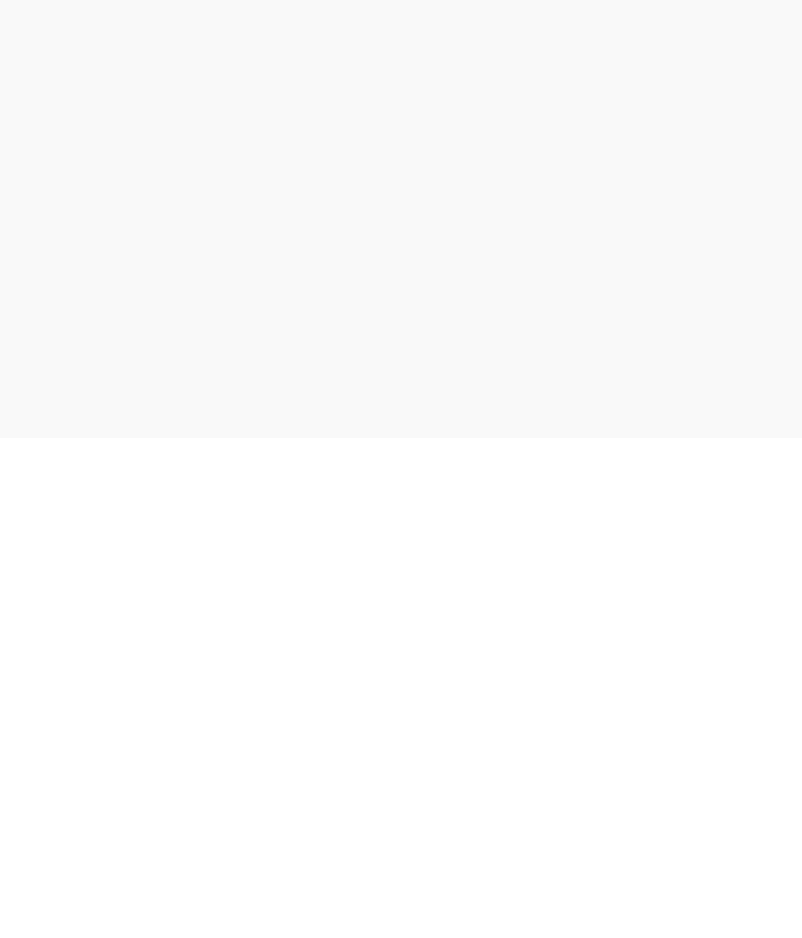
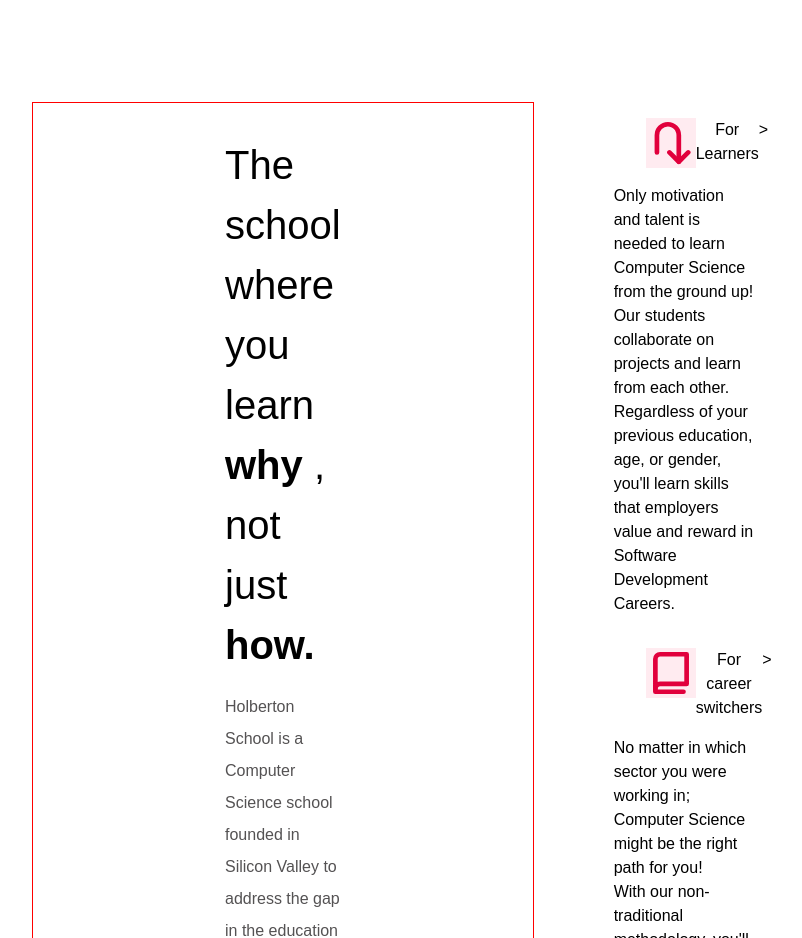
Before and after one commit to Arantisjr/holberton_website_clone, a React (Vite) app: page / in a window 1280 px wide. Shown: the part 1620-2558 px from the top of the page, without its empty margins (256-1058 px from the left). Before the commit the page ends 2058 px from the top, so only its background shows below. Built offline with nearby package versions, Linux system fonts and the light colour scheme.

Commit message:
chore: finished the left part of section2

```diff
--- a/src/index.scss
+++ b/src/index.scss
@@ -7,6 +7,6 @@
 
    }
 body{
-    min-height: 100vh;
+    height: 100vh;
 
 }
--- a/src/section1/Section1.scss
+++ b/src/section1/Section1.scss
@@ -5,12 +5,14 @@
 font-family: sans-serif;
 background-color: #F9F9F9;
 margin-top: 0;
+margin-bottom: 0;
 
 
     .main_container{
         padding-top: 15rem;
-        padding-bottom: 12rem;
+        padding-bottom: 10rem;
         position: relative;
+        margin-bottom: 0;
 
             .text_div p{
                 padding: 0;
--- a/src/section2/Section2.jsx
+++ b/src/section2/Section2.jsx
@@ -1,22 +1,147 @@
-import '../section2/Section2.scss'
+import "../section2/Section2.scss";
+import icon1 from "../assets/icon1.svg";
+import icon2 from "../assets/icon2.svg";
+import icon3 from "../assets/icon3.svg";
+import icon4 from "../assets/icon4.svg";
+import icon5 from "../assets/icon5.svg";
+
+const Section2 = () => {
+  return (
+    <>
+      <section className="section2">
+        <div className="main_container">
+          <div className="left_container">
+            <p className="Bold_text">
+              The school where you learn <span>why</span> , not just{" "}
+              <span>how.</span>
+            </p>
+
+            <p className="some_text1">
+              Holberton School is a Computer Science school founded in Silicon
+              Valley to address the gap in the education system for aspiring
+              software engineers.
+            </p>
+
+            <p className="some_text2">
+              After Holberton School opened its doors in 2016, the world's most
+              innovative companies have noticed. Graduates have found jobs at
+              LinkedIn, Google, Tesla, Docker, Apple, Dropbox, Facebook,
+              Pinterest, Genentech, Cisco, IBM, and more.
+            </p>
+          </div>
+          <div className="right_container">
+          <div className="button1">
+              <button className="div_header">
+                <img src={icon2} alt="icon_image" />
+                For Learners
+                <span> &gt; </span>
+              </button>
+              <div className="text">
+                <p>
+                  Only motivation and talent is needed to learn Computer Science
+                  from the ground up!
+                </p>
+                <p>
+                  Our students collaborate on projects and learn from each
+                  other. Regardless of your previous education, age, or gender,
+                  you'll learn skills that employers value and reward in
+                  Software Development Careers.
+                </p>
+              </div>
+            </div>
 
 
-const Section2 = () =>{
 
-    return(
-        <>
-        <section>
-            <div className="main_container">
-                <div className="left_container">
 
-                </div>
-                <div className="right_container">
+            <div className="button1">
+              {" "}
+              <button className="div_header">
+                <img src={icon1} alt="icon_image" />
+                For career switchers
+                <span> &gt; </span>
+              </button>
+              <div className="text">
+                <p>
+                No matter in which sector you were working in;
+                Computer Science might be the right path for you!
+‍
+                </p>
+                <p>
+                With our non-traditional methodology, you'll learn the skills of the future
+                that will help you get a well-paid job in the fastest growing industry.
+                </p>
+              </div>
+            </div>
 
-                </div>
+
+
+            <div className="button1">
+              {" "}
+              <button className="div_header">
+                <img src={icon3} alt="icon_image" />
+                For Learners
+                <span> &gt; </span>
+              </button>
+              <div className="text">
+                <p>
+                  Only motivation and talent is needed to learn Computer Science
+                  from the ground up!
+                </p>
+                <p>
+                  Our students collaborate on projects and learn from each
+                  other. Regardless of your previous education, age, or gender,
+                  you'll learn skills that employers value and reward in
+                  Software Development Careers.
+                </p>
+              </div>
             </div>
-        </section>
-        </>
-    )
-}
 
-export default Section2
+            <div className="button1">
+              {" "}
+              <button className="div_header">
+                <img src={icon4} alt="icon_image" />
+                For Learners
+                <span> &gt; </span>
+              </button>
+              <div className="text">
+                <p>
+                  Only motivation and talent is needed to learn Computer Science
+                  from the ground up!
+                </p>
+                <p>
+                  Our students collaborate on projects and learn from each
+                  other. Regardless of your previous education, age, or gender,
+                  you'll learn skills that employers value and reward in
+                  Software Development Careers.
+                </p>
+              </div>
+            </div>
+
+            <div className="button1">
+              {" "}
+              <button className="div_header">
+                <img src={icon5} alt="icon_image" />
+                For Learners
+                <span> &gt; </span>
+              </button>
+              <div className="text">
+                <p>
+                  Only motivation and talent is needed to learn Computer Science
+                  from the ground up!
+                </p>
+                <p>
+                  Our students collaborate on projects and learn from each
+                  other. Regardless of your previous education, age, or gender,
+                  you'll learn skills that employers value and reward in
+                  Software Development Careers.
+                </p>
+              </div>
+            </div>
+          </div>
+        </div>
+      </section>
+    </>
+  );
+};
+
+export default Section2;
--- a/src/section2/Section2.scss
+++ b/src/section2/Section2.scss
@@ -0,0 +1,67 @@
+$text_color:#545253;
+$image_color:#FFEBF0;
+
+.section2{
+    background-color: white;
+    margin: 0;
+    padding: 0;
+
+
+    .main_container{
+        display: flex;
+        gap: 5rem;
+        padding: 8rem 18rem;
+        align-items: start;
+
+
+
+        .left_container{
+            border: solid 1px red;
+            padding: 2rem 12rem;
+
+                .Bold_text{
+                    font-size: 2.5rem;
+                    line-height: 1.5;
+                    margin-bottom: 1rem;
+
+                        span{
+                            font-weight: bold;
+                        }
+                }
+                .some_text1{
+                    color: $text_color;
+                    line-height: 2;
+                    font-size: 1rem;
+                    margin-bottom: 1rem;
+
+                }
+                .some_text2{
+                    color: $text_color;
+                    line-height: 2;
+                    font-size: 1rem;
+                    margin-bottom: 1rem;
+
+                }
+        }
+        .right_container{
+           display: grid;
+          grid-template-rows: 1fr 1fr 1fr 1fr 1fr;
+           gap: 1rem;
+
+
+                .div_header{
+                    display: flex;
+                    padding: 1rem 2rem;
+
+                        img{
+                            background-color:$image_color ;
+
+
+                            height: 50px;
+                        }
+                }
+
+
+        }
+    }
+}
```
